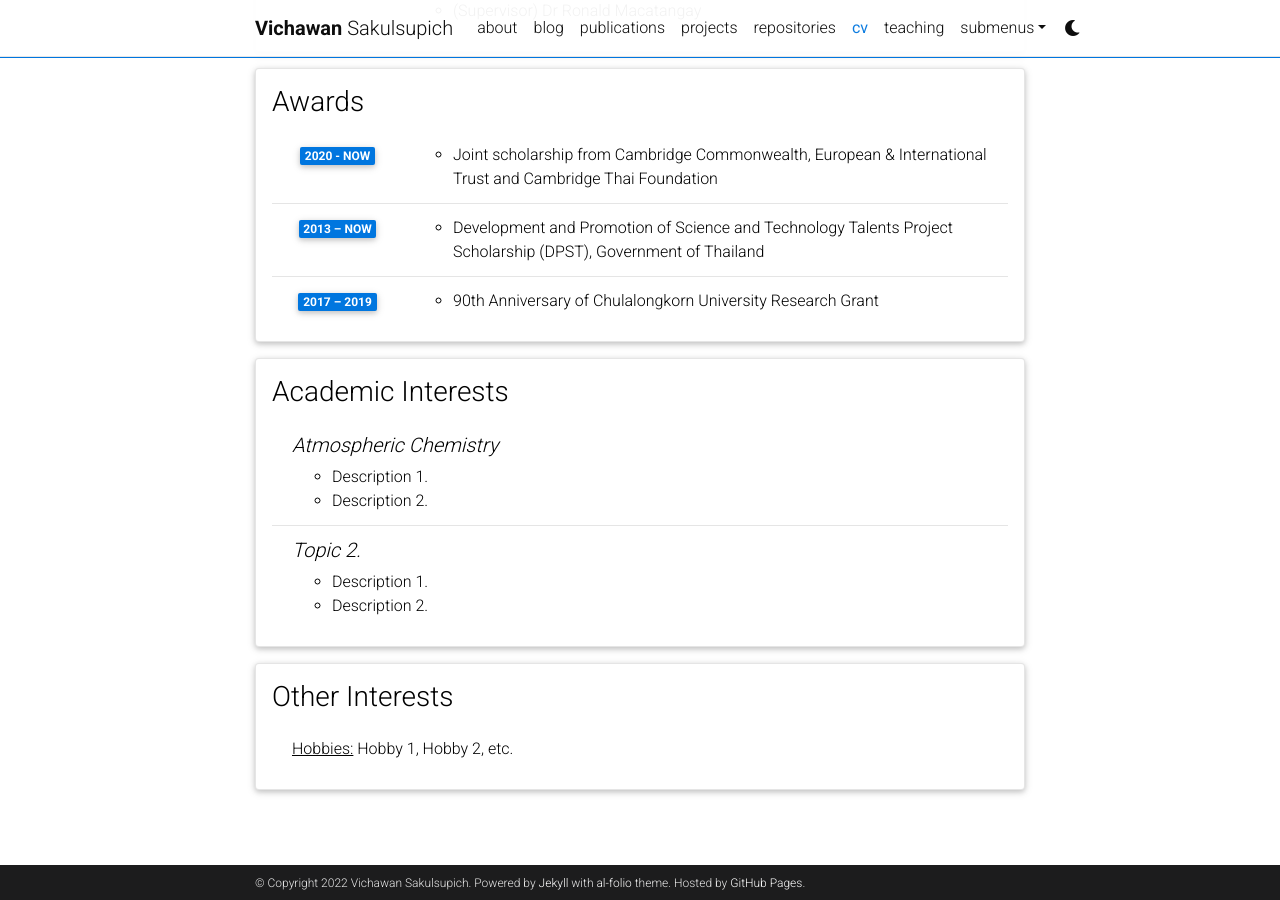
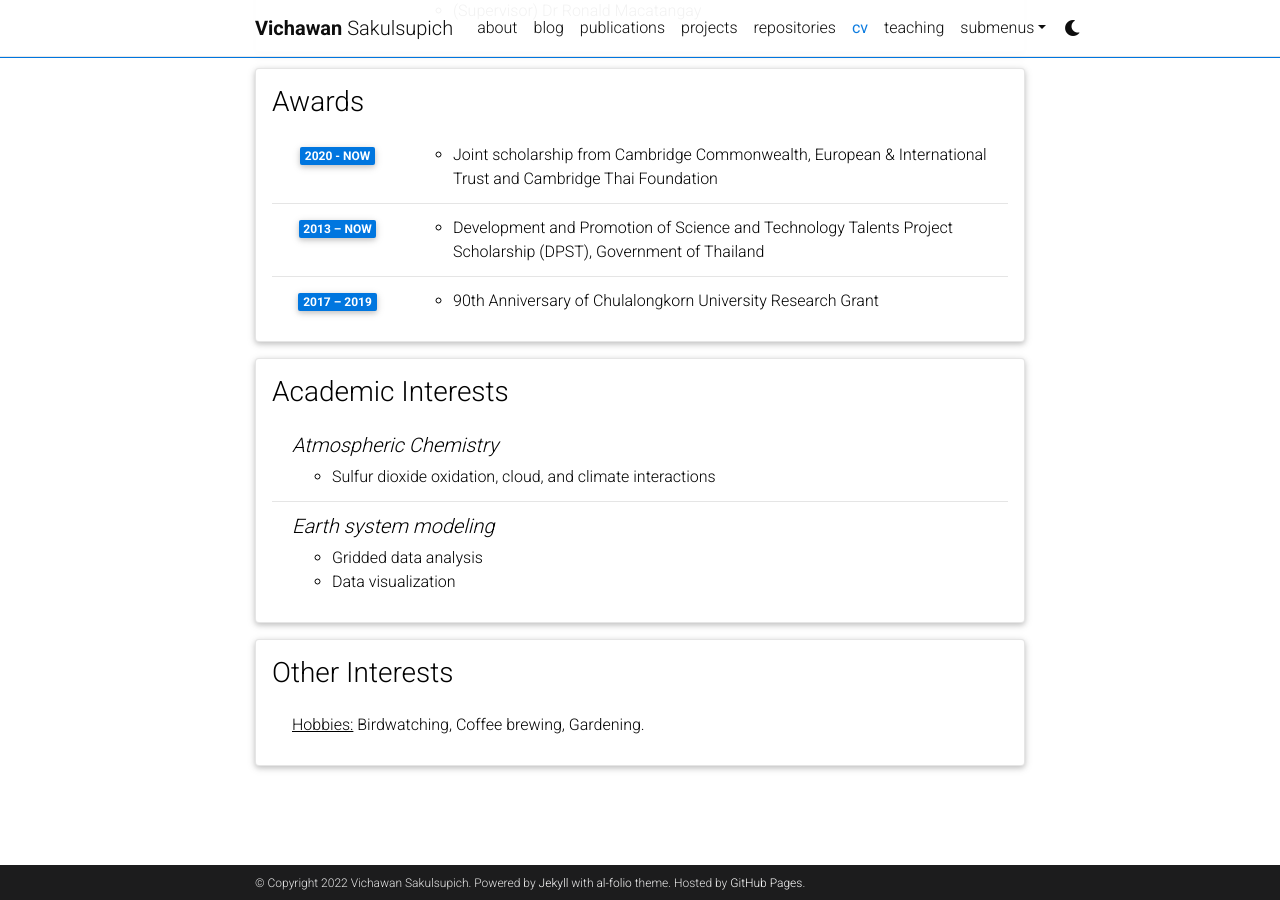
Before and after one commit to vichawans/vichawans.github.io, a Jekyll site: the page built from _pages/cv.md, in a window 1280 px wide and 900 px high, scrolled down 1115 px. Built offline with Jekyll 4.4.1, drawn with Linux system fonts in a browser that asks for light colours; comment, search, counter and statistics services are not loaded; a style sheet for code colours, icons or effects is not loaded.

Commit message:
Update cv.yml

```diff
--- a/_data/cv.yml
+++ b/_data/cv.yml
@@ -63,14 +63,13 @@
   contents:
     - title: Atmospheric Chemistry
       items:
-        - Description 1.
-        - Description 2.
-    - title: Topic 2.
+        - Sulfur dioxide oxidation, cloud, and climate interactions
+    - title: Earth system modeling
       items:
-        - Description 1.
-        - Description 2.
+        - Gridded data analysis
+        - Data visualization
 
 - title: Other Interests
   type: list
   contents:
-    - <u>Hobbies:</u> Hobby 1, Hobby 2, etc.
+    - <u>Hobbies:</u> Birdwatching, Coffee brewing, Gardening.
```
